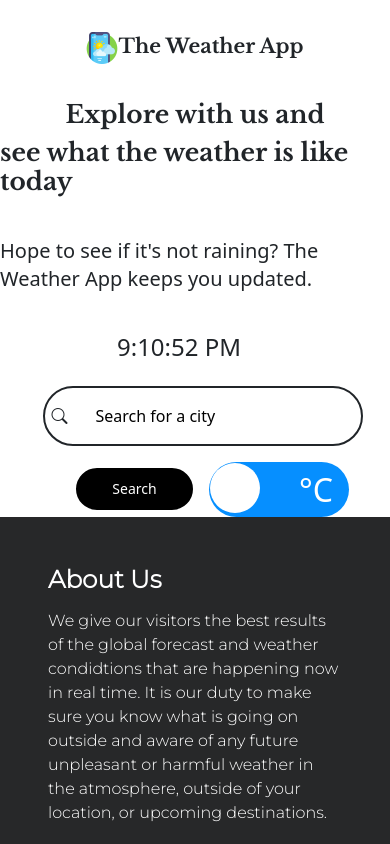
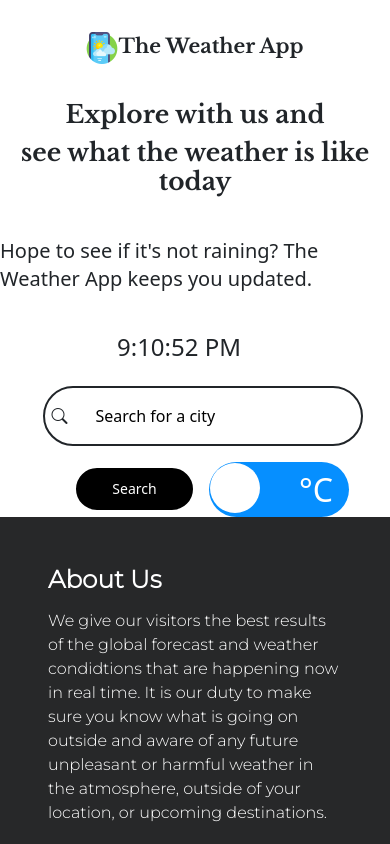
Before and after one commit to tremitch504/The-Weather-App, a Vue app: page / in a window 390 px wide. Shown: the top 844 px of the page. Built offline with nearby package versions, Linux system fonts and the light colour scheme.

Commit message:
change the way the header title was centered

```diff
--- a/src/components/HeaderWeather/HeaderWeather.css
+++ b/src/components/HeaderWeather/HeaderWeather.css
@@ -194,7 +194,7 @@ background: #FD8D14;
 
 }
     .title2 h2 {
-
+        text-align: center;
     }
 
     .title-interest-wrapper {
--- a/src/components/HeaderWeather/HeaderWeather.vue
+++ b/src/components/HeaderWeather/HeaderWeather.vue
@@ -9,7 +9,7 @@ import Weather from '../Weather/Weather.vue'
 
 //This is where we will hold and place our state
 export default {
-
+   props: ['getWeather'],
     data(){
        return {
         city: '',
@@ -62,10 +62,13 @@ export default {
           if(e.target.checked !== true){
             this.tempDegree = 'fahrenheit';
         }
+              if(this.city.length !== 0){
+
               //This is where we will display the updated data when the toggle is checked and active
               this.showWeather = false;
                 await this.$nextTick();
               this.showWeather = true;
+              }
 
 
       },
@@ -96,7 +99,7 @@ export default {
 
     </div>
      <div class="title2">
-        <h2>see what the weather is like today</h2>
+        <h2>see what the weather <span>is like today</span></h2>
      </div>
     </section>
 
--- a/src/components/HourlyForecast/HourlyForecast.vue
+++ b/src/components/HourlyForecast/HourlyForecast.vue
@@ -17,8 +17,6 @@ export default {
         return {
 
         hourlyWeather: [],
-        long: null,
-        latitude: null,
 
         }
     },
--- a/src/components/Weather/Weather.vue
+++ b/src/components/Weather/Weather.vue
@@ -32,7 +32,6 @@ export default {
            searchResult: null,
            degreeLetter: null,
            country: null,
-           test: null,
 
 
         }
@@ -51,10 +50,7 @@ export default {
         temperature(newValue){
 
         },
-        wind(newValue)
- {
-
- }    }, methods: {
+    }, methods: {
        async getWeather() {
  return await axios.get(`https://api.openweathermap.org/data/2.5/weather?q=${this.city}&units=metric&appid=${import.meta.env.VITE_ACCESS_TOKEN}`).then( response => {
 
```
Lines whose indentation alone changed are shown as unchanged.
